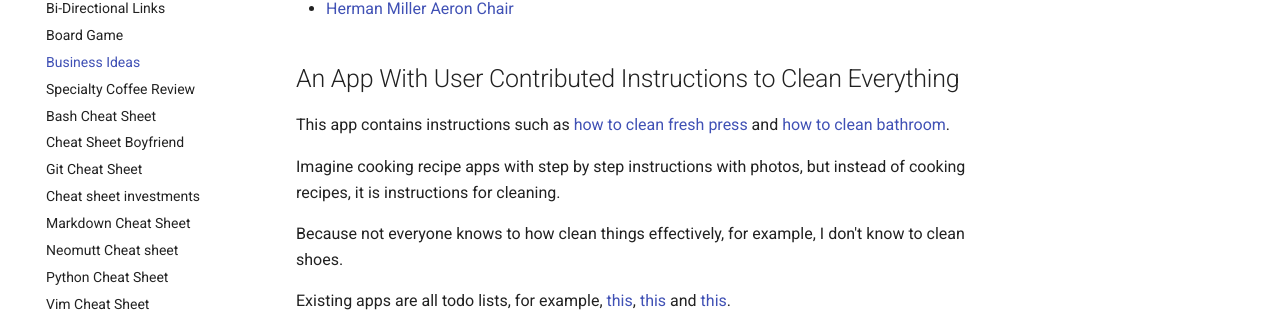
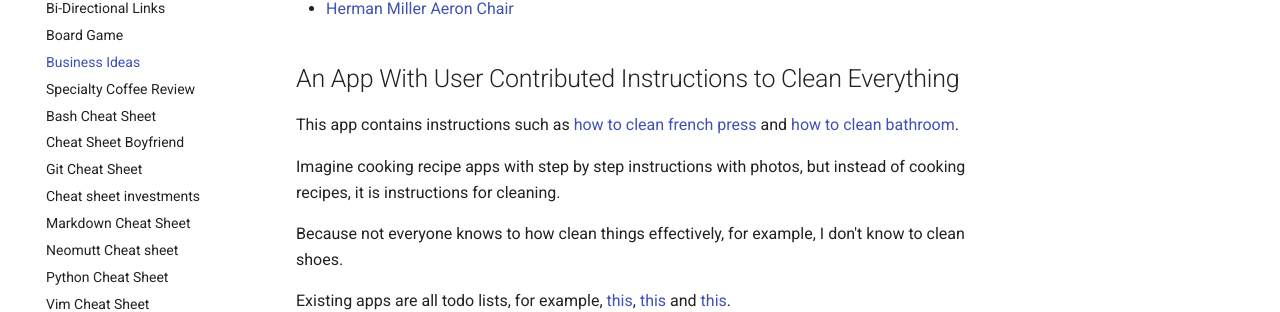
Before and after one commit to ynotstartups/notes, an MkDocs documentation site: the page built from notes/business-idea.md, in a window 1280 px wide. Shown: the part 310-622 px from the top of the page. Built offline with MkDocs 1.6.1 and Material for MkDocs 9.7.7, drawn with Linux system fonts in a browser that asks for light colours.

Commit message:
typo french

```diff
--- a/notes/business-idea.md
+++ b/notes/business-idea.md
@@ -9,7 +9,7 @@ This boutique contain stocks such as
 
 ## An App With User Contributed Instructions to Clean Everything
 
-This app contains instructions such as [how to clean fresh press](how-to-clean-fresh-press.md) and [how to clean bathroom](how-to-clean-bathroom.md).
+This app contains instructions such as [how to clean french press](how-to-clean-french-press.md) and [how to clean bathroom](how-to-clean-bathroom.md).
 
 Imagine cooking recipe apps with step by step instructions with photos, but instead of cooking recipes, it is instructions for cleaning.
 
```
